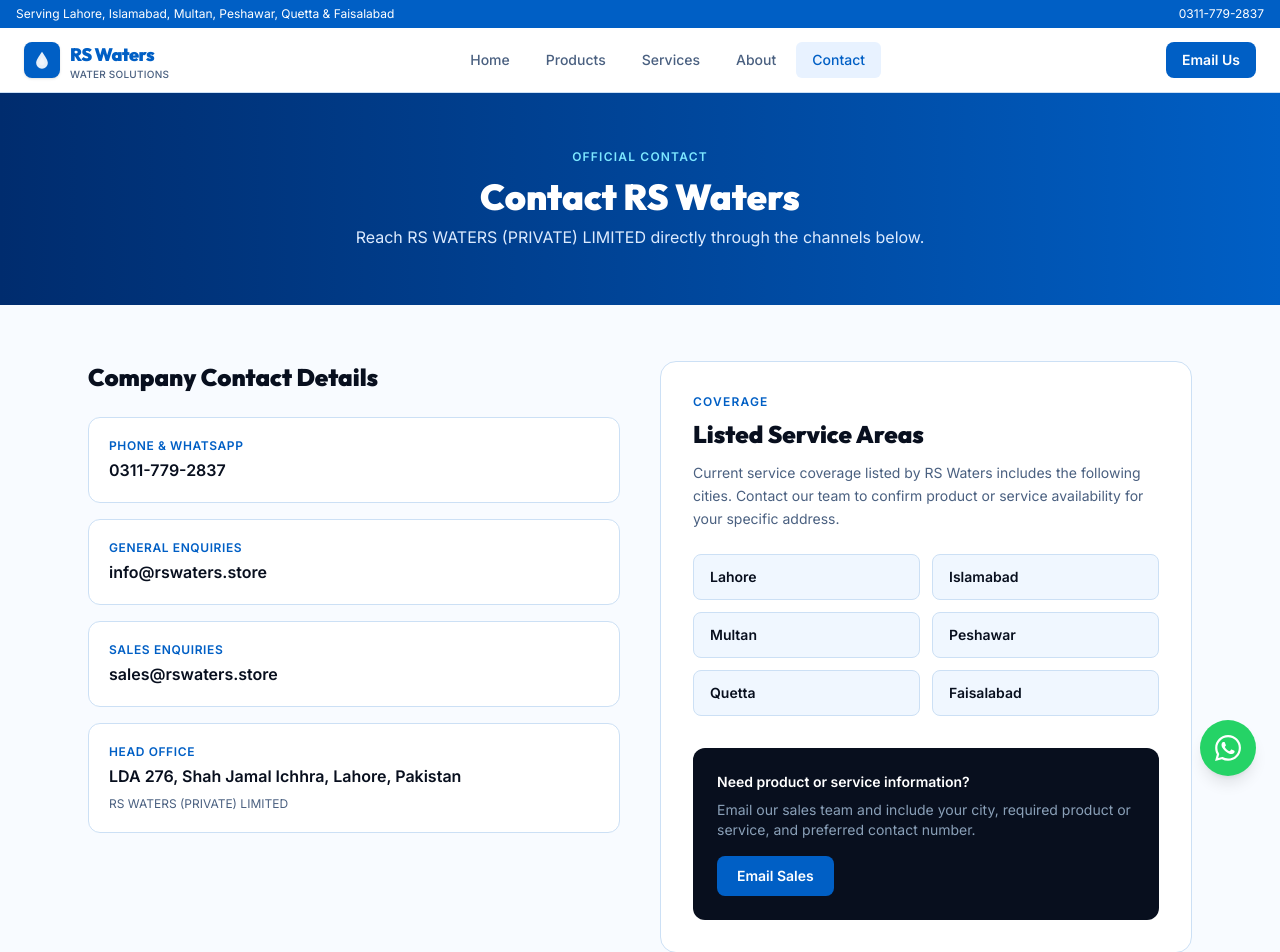
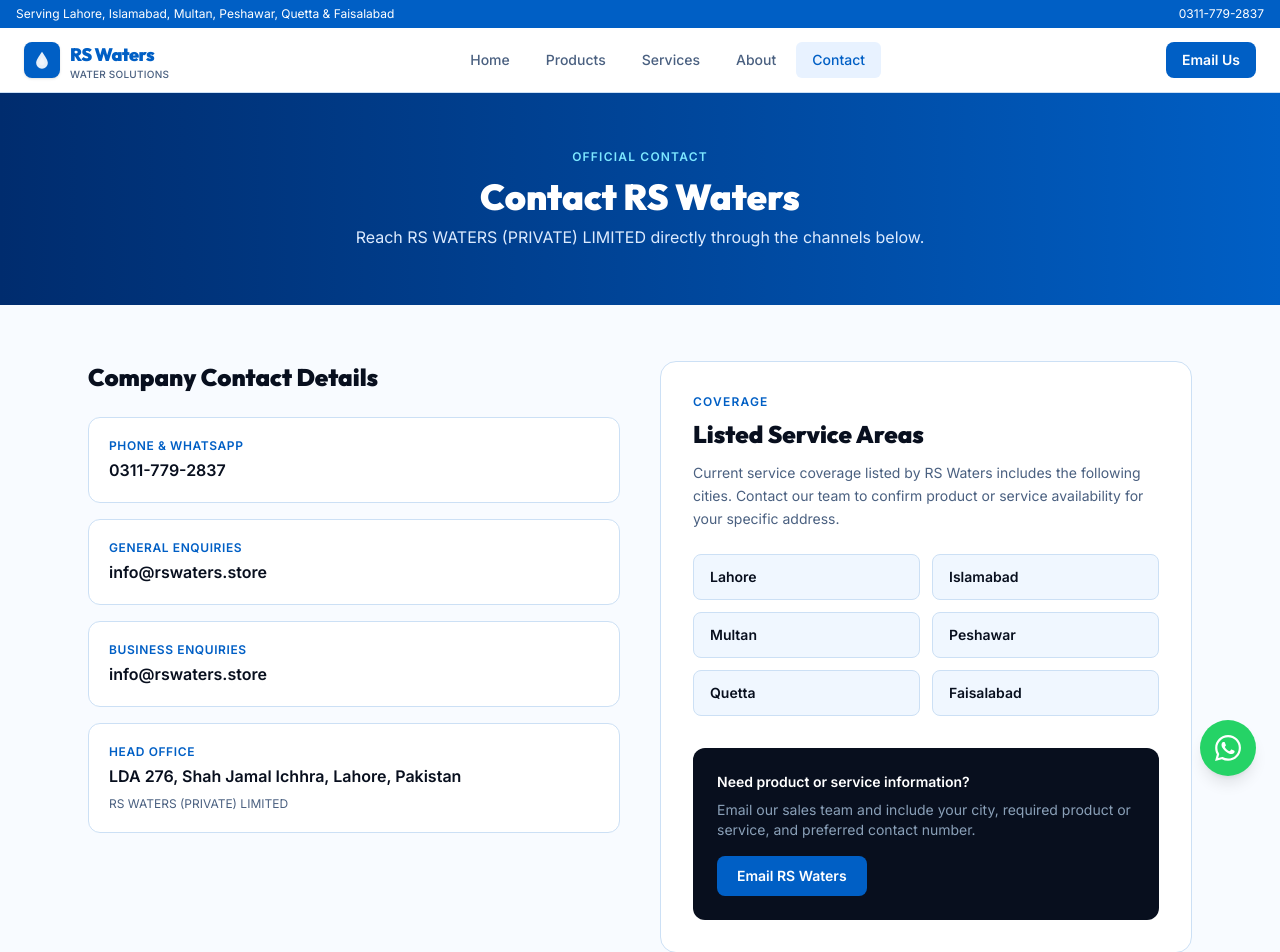
Before and after one commit to OrbixtarTechnologies/AquaRSWaters, a React (Vite) app: page /contact in a window 1280 px wide. Shown: the top 952 px of the page. Built offline with nearby package versions, Linux system fonts and the light colour scheme; the HTML template or start-up script is replaced by a standard one.

Commit message:
Use one verified company-domain contact email

```diff
--- a/src/pages/Contact.tsx
+++ b/src/pages/Contact.tsx
@@ -29,9 +29,9 @@
                 <div className="font-semibold text-[#080f1e]">info@rswaters.store</div>
               </a>
 
-              <a href="mailto:sales@rswaters.store" className="block p-5 bg-white border border-[#cce0f5] rounded-xl hover:border-[#005fc5]/50 transition-colors">
-                <div className="text-xs font-semibold text-[#005fc5] uppercase tracking-wider mb-1">Sales Enquiries</div>
-                <div className="font-semibold text-[#080f1e]">sales@rswaters.store</div>
+              <a href="mailto:info@rswaters.store" className="block p-5 bg-white border border-[#cce0f5] rounded-xl hover:border-[#005fc5]/50 transition-colors">
+                <div className="text-xs font-semibold text-[#005fc5] uppercase tracking-wider mb-1">Business Enquiries</div>
+                <div className="font-semibold text-[#080f1e]">info@rswaters.store</div>
               </a>
 
               <div className="p-5 bg-white border border-[#cce0f5] rounded-xl">
@@ -67,10 +67,10 @@
                 Email our sales team and include your city, required product or service, and preferred contact number.
               </p>
               <a
-                href="mailto:sales@rswaters.store?subject=RS%20Waters%20Sales%20Enquiry"
+                href="mailto:info@rswaters.store?subject=RS%20Waters%20Sales%20Enquiry"
                 className="inline-flex px-5 py-2.5 bg-[#005fc5] rounded-lg text-sm font-bold hover:bg-[#004ea3] transition-colors"
               >
-                Email Sales
+                Email RS Waters
               </a>
             </div>
           </div>
```
